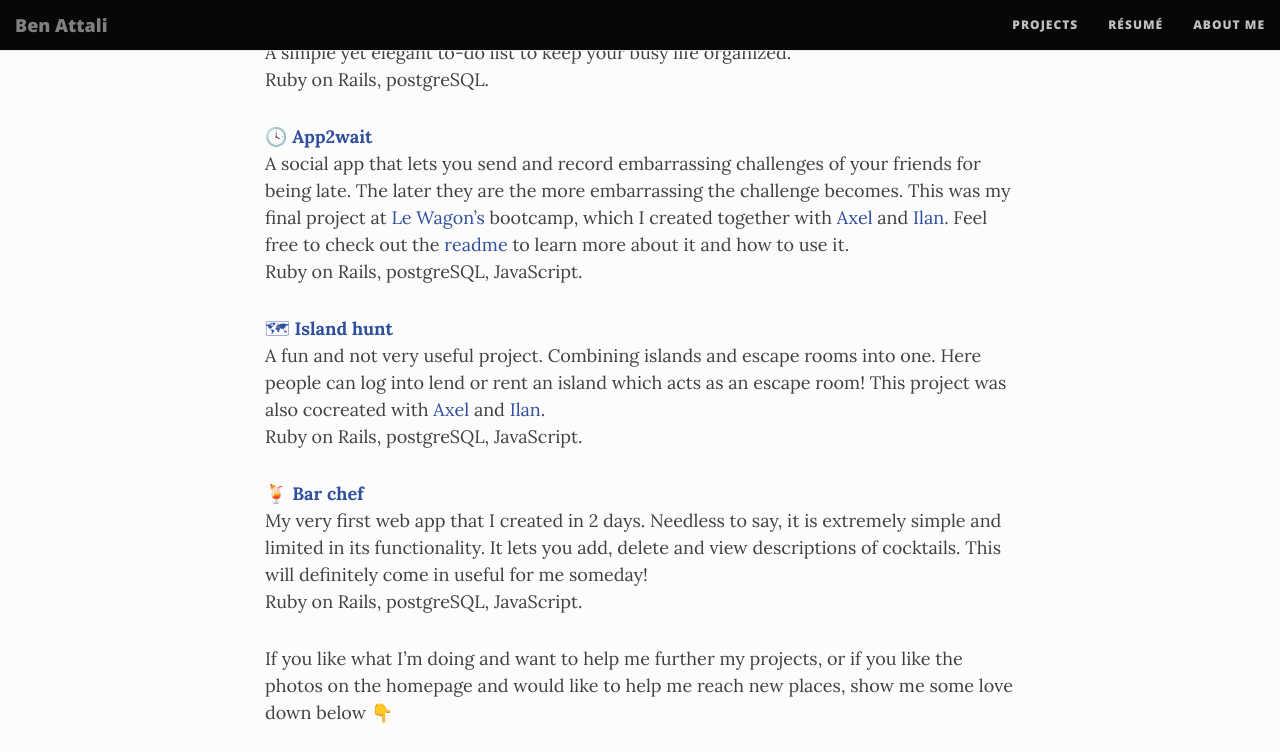
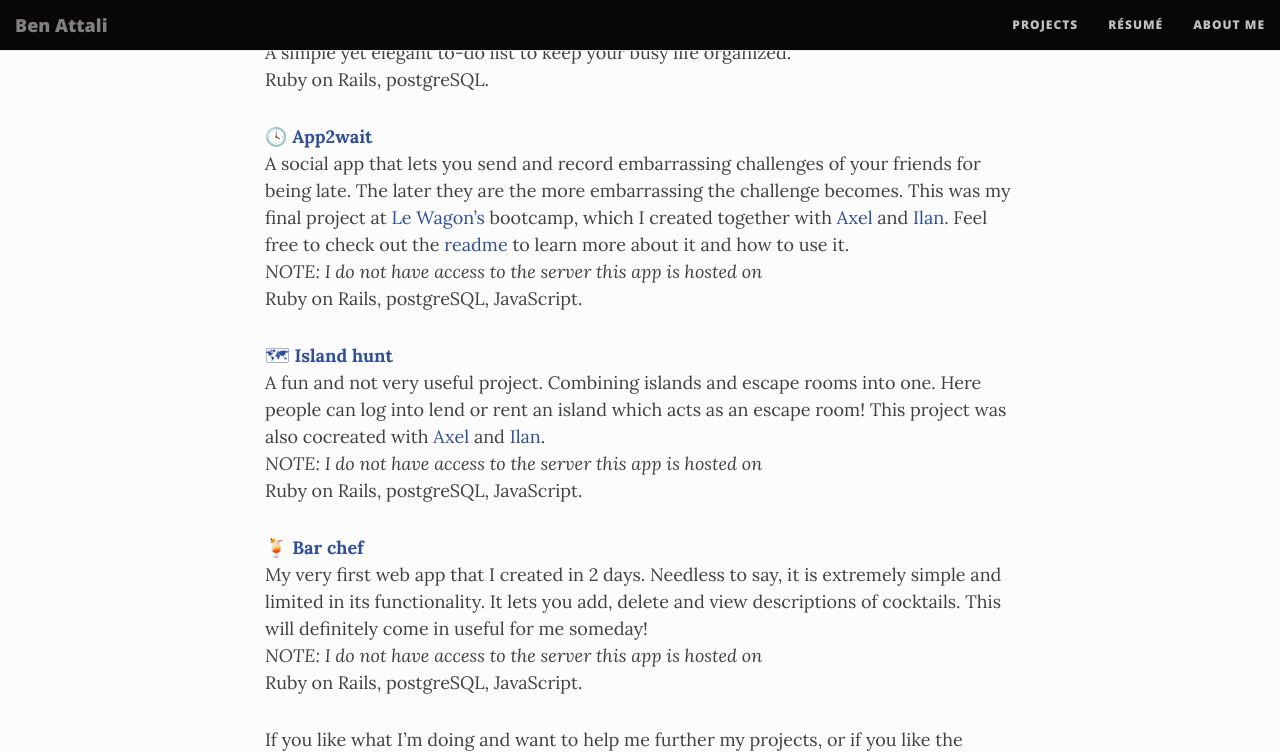
Before and after one commit to benattali/benattali.github.io, a Jekyll site: the page built from projects.md, in a window 1280 px wide and 900 px high, scrolled down 737 px, cut to the strip 0-752 px from the top of the window. Built offline with Jekyll 4.4.1, drawn with Linux system fonts in a browser that asks for light colours; nearby versions of some CDN libraries.

Commit message:
Update projects.md

```diff
--- a/projects.md
+++ b/projects.md
@@ -12,24 +12,27 @@
   Apache Airflow. This is a simple example of how to get airflow running with a couple of DAG's within docker.
   Python, Docker.
 
-<a href="https://benattali.com/tic-tac-toe/" target="_blank">❌⭕ <strong>Tic Tac Toe</strong></a>
+<a href="https://benattali.github.io/tic-tac-toe/" target="_blank">❌⭕ <strong>Tic Tac Toe</strong></a>
   Tic tac toe.
   JavaScript, HTML/CSS.
 
-<a href="http://taskslists.com" target="_blank">✔ <strong>Taskslists</strong></a>
+<a href="https://github.com/benattali/todo" target="_blank">✔ <strong>Taskslists</strong></a>
   A simple yet elegant to-do list to keep your busy life organized.
   Ruby on Rails, postgreSQL.
 
 <a href="https://app-2-wait.herokuapp.com/challenges" target="_blank">🕓 <strong>App2wait</strong></a>
   A social app that lets you send and record embarrassing challenges of your friends for being late. The later they are the more embarrassing the challenge becomes. This was my final project at [Le Wagon's](https://www.lewagon.com/program) bootcamp, which I created together with [Axel](https://github.com/AxelResnik) and [Ilan](https://github.com/Ilansz). Feel free to check out the [readme](https://github.com/benattali/app2wait) to learn more about it and how to use it.
+  <em>NOTE: I do not have access to the server this app is hosted on</em>
   Ruby on Rails, postgreSQL, JavaScript.
 
 <a href="http://islandhunt.herokuapp.com" target="_blank">🗺 <strong>Island hunt</strong></a>
   A fun and not very useful project. Combining islands and escape rooms into one. Here people can log into lend or rent an island which acts as an escape room! This project was also cocreated with [Axel](https://github.com/AxelResnik) and [Ilan](https://github.com/Ilansz).
+  <em>NOTE: I do not have access to the server this app is hosted on</em>
   Ruby on Rails, postgreSQL, JavaScript.
 
 <a href="https://bar-chef.herokuapp.com" target="_blank">🍹 <strong>Bar chef</strong></a>
   My very first web app that I created in 2 days. Needless to say, it is extremely simple and limited in its functionality. It lets you add, delete and view descriptions of cocktails. This will definitely come in useful for me someday!
+  <em>NOTE: I do not have access to the server this app is hosted on</em>
   Ruby on Rails, postgreSQL, JavaScript.
 
 
```
